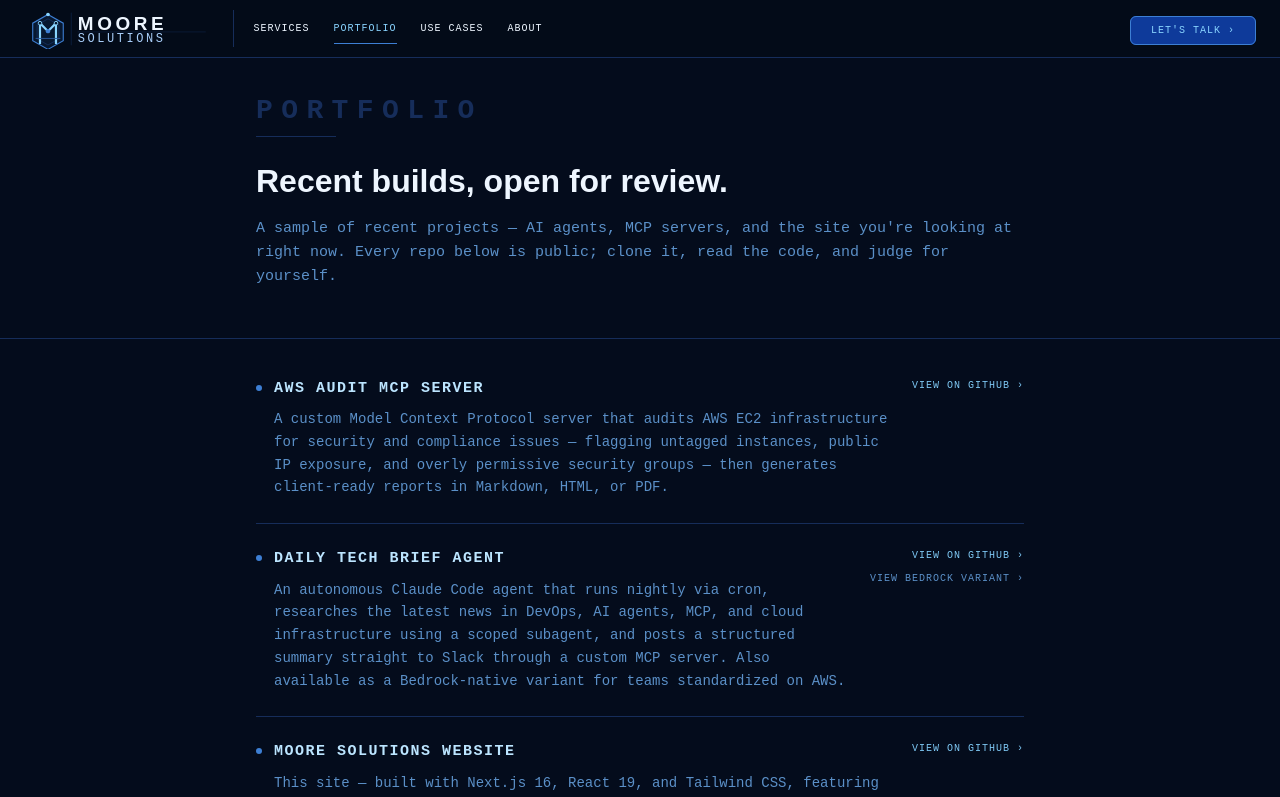
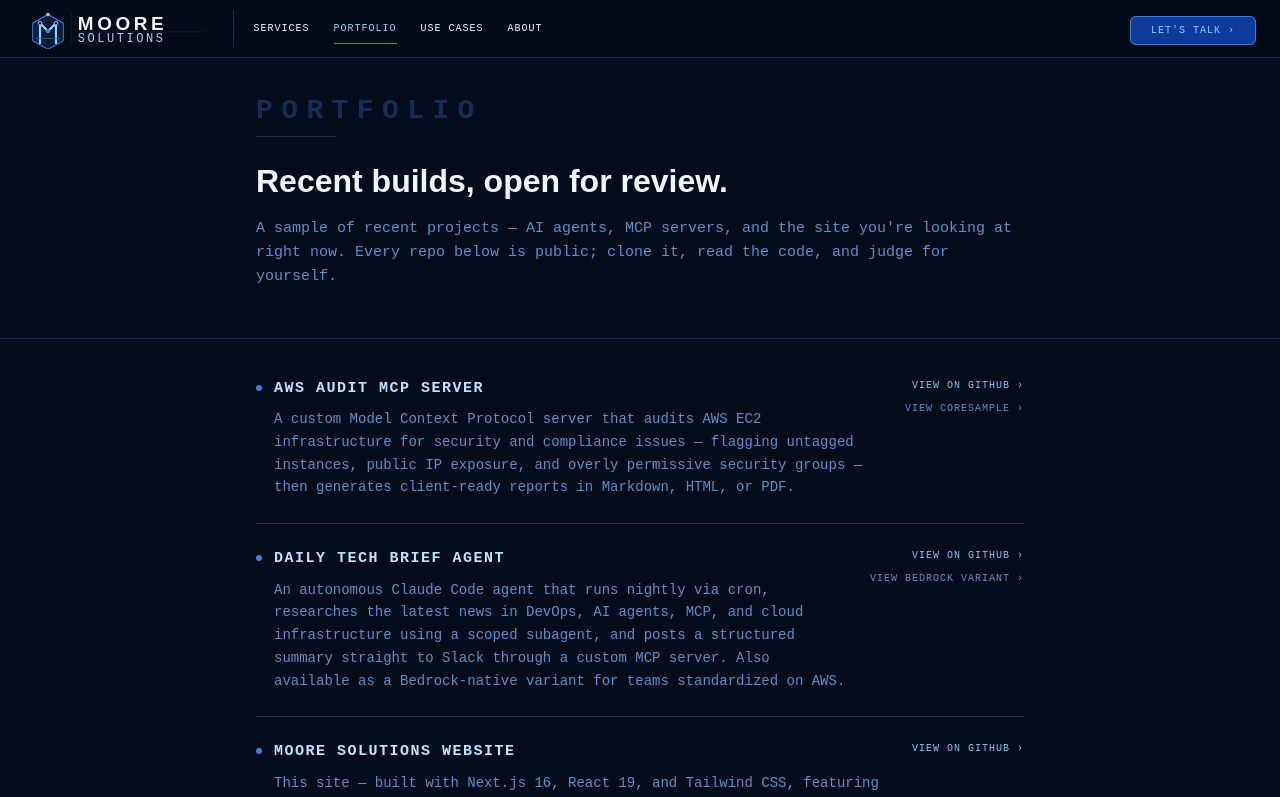
Before and after one commit to jamessmoore/webtechhq-site, a Next.js app: page /portfolio in a window 1280 px wide. Shown: the top 797 px of the page. Built offline with nearby package versions, Linux system fonts and the light colour scheme.

Commit message:
Add CoreSample link under AWS Audit MCP in portfolio

```diff
--- a/src/app/portfolio/page.tsx
+++ b/src/app/portfolio/page.tsx
@@ -8,6 +8,10 @@ const projects = [
     content:
       'A custom Model Context Protocol server that audits AWS EC2 infrastructure for security and compliance issues — flagging untagged instances, public IP exposure, and overly permissive security groups — then generates client-ready reports in Markdown, HTML, or PDF.',
     href: 'https://github.com/jamessmoore/aws-audit-mcp',
+    variant: {
+      label: 'VIEW CORESAMPLE ›',
+      href: 'https://github.com/jamessmoore/CoreSample',
+    },
   },
   {
     id: 'daily-tech-brief',
```
